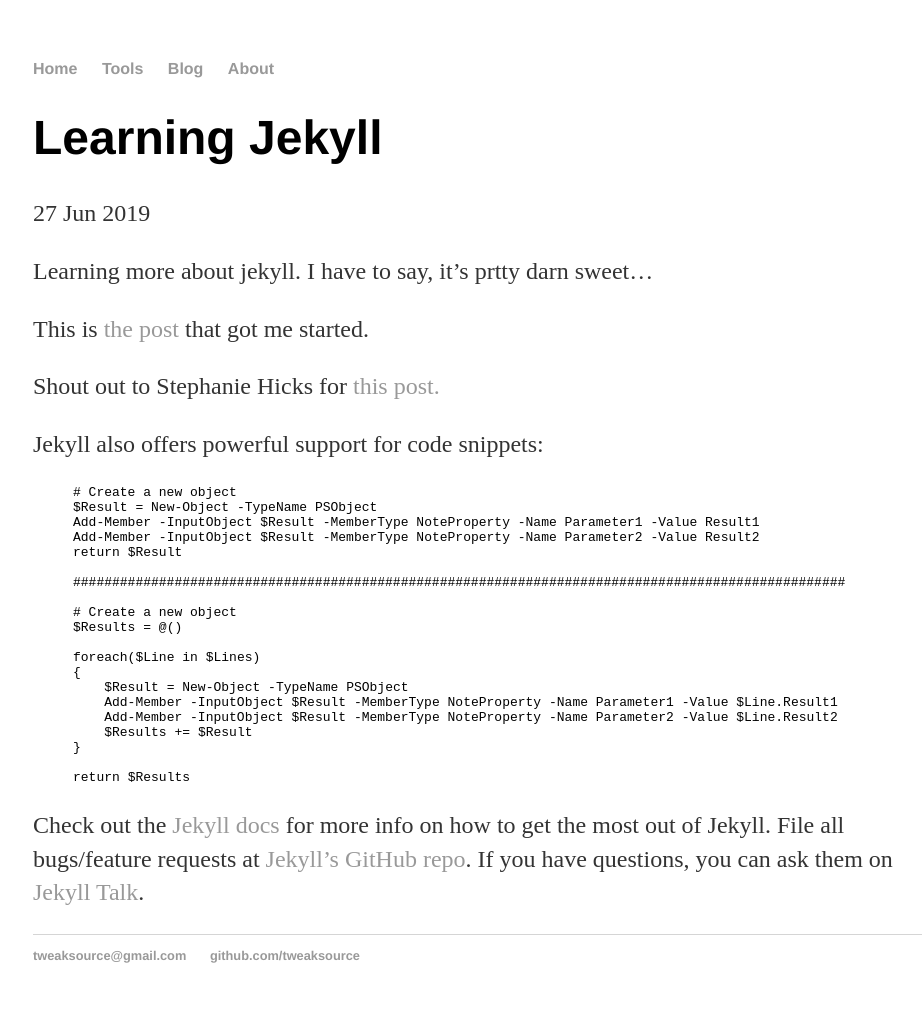
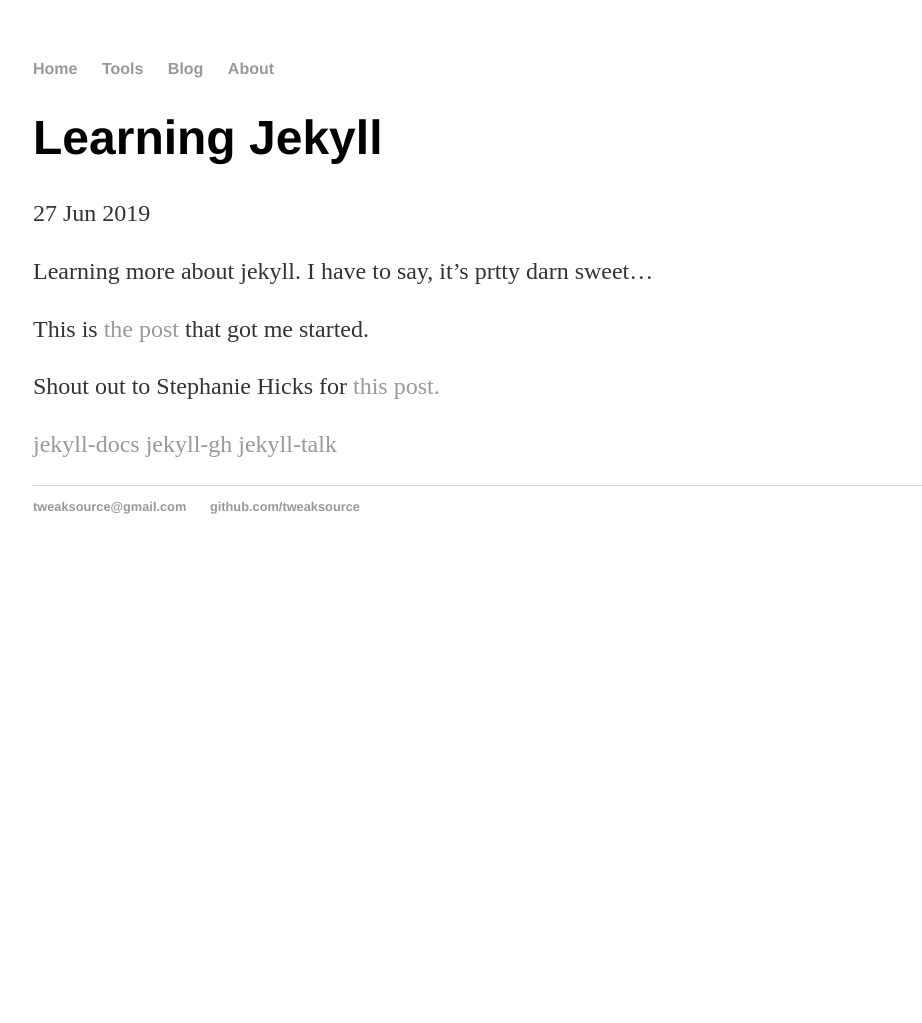
Before and after one commit to tweaksource/tweaksource.github.io, a Jekyll site: the page built from _posts/2019-06-27-learning-jekyll.markdown, in a window 1280 px wide. Shown: the whole page, without its empty margins (159-1081 px from the left). Built offline with Jekyll 4.4.1, drawn with Linux system fonts in a browser that asks for light colours; after the commit the page ends 900 px from its top, so only the background shows below that.

Commit message:
removing code block from post

```diff
--- a/_posts/2019-06-27-learning-jekyll.markdown
+++ b/_posts/2019-06-27-learning-jekyll.markdown
@@ -10,33 +10,6 @@
 
 Shout out to Stephanie Hicks for [this post.](http://www.stephaniehicks.com/githubPages_tutorial/pages/githubpages-jekyll.html)
 
-Jekyll also offers powerful support for code snippets:
-
-{% highlight powershell %}
-# Create a new object
-$Result = New-Object -TypeName PSObject
-Add-Member -InputObject $Result -MemberType NoteProperty -Name Parameter1 -Value Result1
-Add-Member -InputObject $Result -MemberType NoteProperty -Name Parameter2 -Value Result2
-return $Result
-
-###################################################################################################
-
-# Create a new object
-$Results = @()
-
-foreach($Line in $Lines)
-{
-    $Result = New-Object -TypeName PSObject
-    Add-Member -InputObject $Result -MemberType NoteProperty -Name Parameter1 -Value $Line.Result1
-    Add-Member -InputObject $Result -MemberType NoteProperty -Name Parameter2 -Value $Line.Result2
-    $Results += $Result
-}
-
-return $Results
-{% endhighlight %}
-
-Check out the [Jekyll docs][jekyll-docs] for more info on how to get the most out of Jekyll. File all bugs/feature requests at [Jekyll’s GitHub repo][jekyll-gh]. If you have questions, you can ask them on [Jekyll Talk][jekyll-talk].
-
-[jekyll-docs]: https://jekyllrb.com/docs/home
-[jekyll-gh]:   https://github.com/jekyll/jekyll
-[jekyll-talk]: https://talk.jekyllrb.com/
+[jekyll-docs](https://jekyllrb.com/docs/home)
+[jekyll-gh](https://github.com/jekyll/jekyll)
+[jekyll-talk](https://talk.jekyllrb.com/)
```
